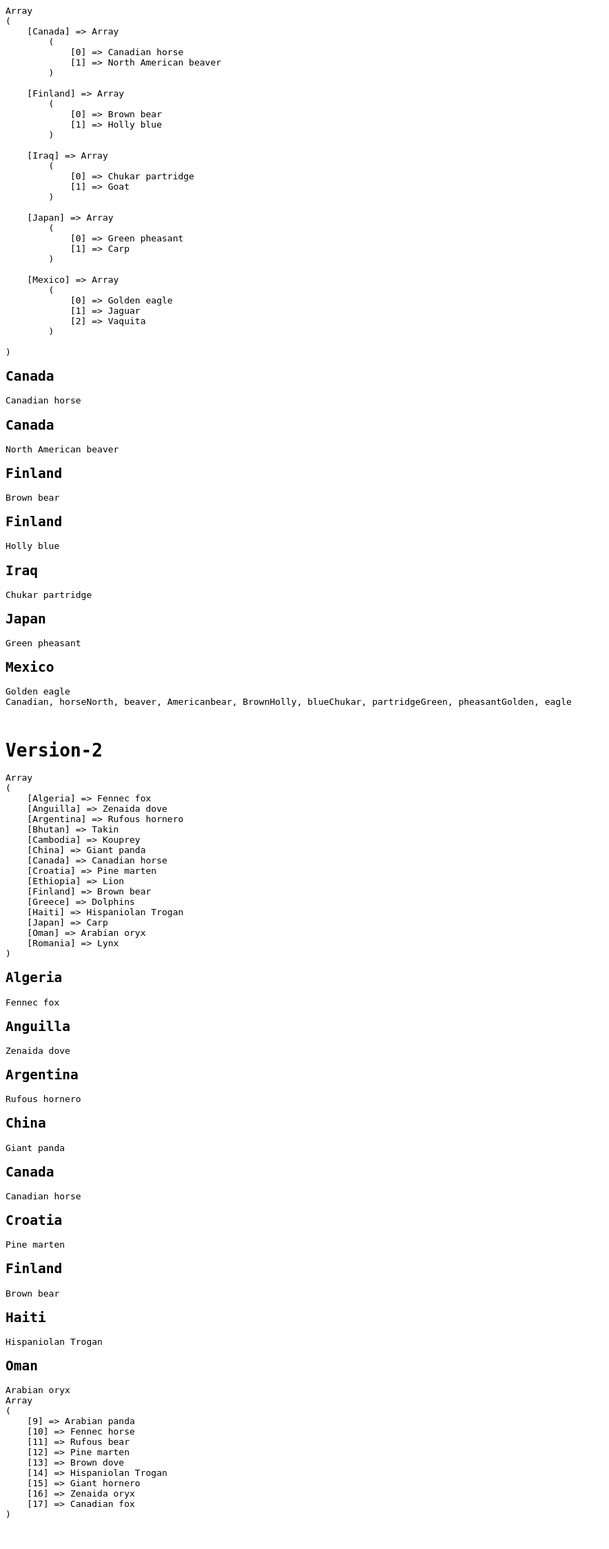
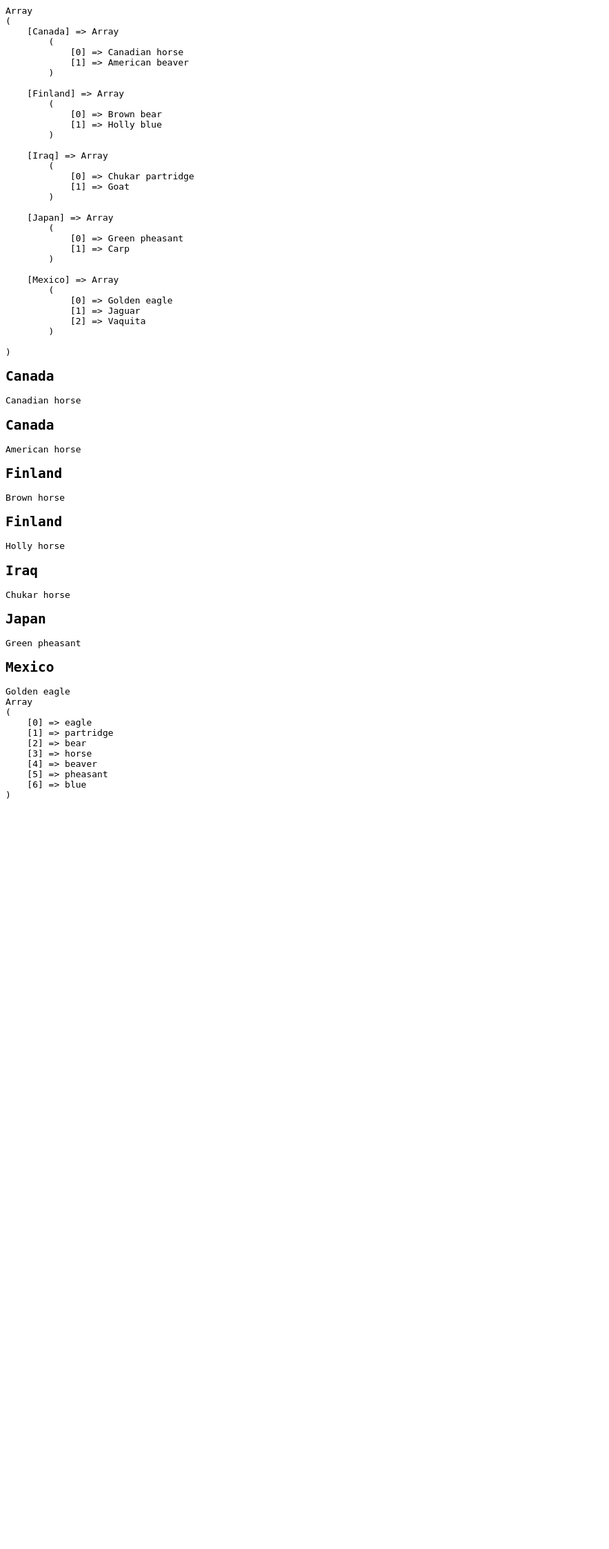
Before and after one commit to RuslanMak/Lesson-1.4-string-arry, a PHP site: page / in a window 1280 px wide. Shown: the whole page at 69% size, without its empty margins (0-884 px from the left). After the commit the page ends 1158 px from the top, so only its background shows below. Run offline with PHP 8.4, Linux system fonts and the light colour scheme.

Commit message:
version-3

```diff
--- a/index.php
+++ b/index.php
@@ -1,7 +1,7 @@
 <?php
 
 $countrys = [
-    'Canada' => ['Canadian horse', 'North American beaver'],
+    'Canada' => ['Canadian horse', 'American beaver'],
     'Finland' => ['Brown bear', 'Holly blue'],
     'Iraq' => ['Chukar partridge', 'Goat'],
     'Japan' => ['Green pheasant', 'Carp'],
@@ -11,81 +11,30 @@ $countrys = [
 echo '<pre>';
 print_r($countrys);
 
-$animals_2_words = array();
+$animals_2 = array();
 
 foreach ($countrys as $country => $animals) {
-    $animals_2_words[$country] = preg_grep ("~\s{1}~",$animals);
-}
-
-foreach ($animals_2_words as $country => $animals) {
     foreach ($animals as $animal) {
-        echo "<h2>$country</h2>";
-        echo $animal . "<br>";
+        if (strpos($animal, ' ')) {
+//            echo "<h2>$country</h2>";
+//            echo $animal;
+            echo "<h2>$country</h2>";
+            $a = list($word1[], $word2[]) = explode(' ', $animal);
+                shuffle($word2);
+            foreach ($word1 as $key => $word) {
+                array_shift($word1);
+                echo $word . " " . $word2[$key] . "\n";
+            }
+        }
     }
 }
-
-foreach ($animals_2_words as $country => $animals) {
-    foreach ($animals as $animal) {
-        $words = explode(" ", $animal);
-        shuffle($words);
-        echo implode(", ", $words);
-    }
-}
+//print_r($countrys);
+print_r($word2);
+//echo $word1 . "\n";
+//for ($i=0; $i<count($word1); $i++ ) {
+//    echo $word1[$i] . " ";
+//}
+//for ($i=0; $i<count($word2); $i++ ) {
+//    echo $word2[$i] . " ";
+//}
 ?>
-
-
-
-<?php
-
-echo "<h1>Version-2</h1>";
-
-$animals = [
-    'Algeria' => 'Fennec fox',
-    'Anguilla' => 'Zenaida dove',
-    'Argentina' => 'Rufous hornero',
-    'Bhutan' => 'Takin',
-    'Cambodia' => 'Kouprey',
-    'China' => 'Giant panda',
-    'Canada' => 'Canadian horse',
-    'Croatia' => 'Pine marten',
-    'Ethiopia' => 'Lion',
-    'Finland' => 'Brown bear',
-
-
-    'Greece' => 'Dolphins',
-    'Haiti' => 'Hispaniolan Trogan',
-    'Japan' => 'Carp',
-    'Oman' => 'Arabian oryx',
-    'Romania' => 'Lynx',
-];
-
-echo '<pre>';
-print_r($animals);
-
-$animals_2 = array();
-
-foreach ($animals as $country => $animal) {
-    if (strpos($animal, ' ') !== false) {
-        array_push($animals_2, $animal);
-        echo "<h2>$country</h2>";
-        echo $animal."\n";
-    }
-}
-
-$tK = $rV = [];
-foreach($_=$animals_2 as $k=>$v) {
-    if ( preg_match('~(.*?)\s(.*)~', trim($v), $m) ) {
-        unset($animals_2[$k]);
-        $tK[] = $m[1];
-        $tV[] = $m[2];
-    }
-}
-shuffle($tK);
-shuffle($tV);
-foreach($tK as $k=>$v) {
-    $animals_2[] = $v . " " . $tV[$k];
-}
-
-print_r($animals_2);
-
-?>
```
